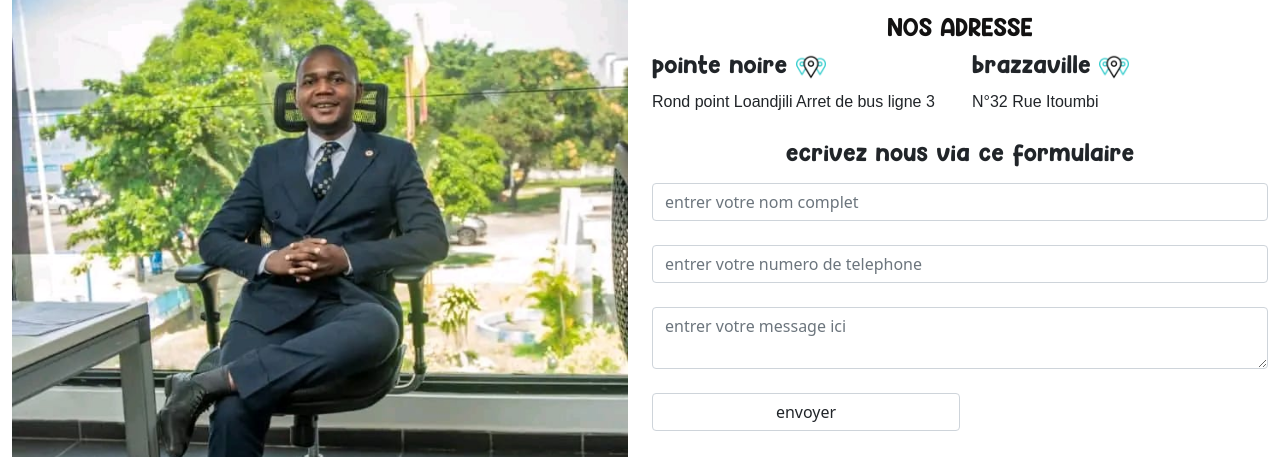
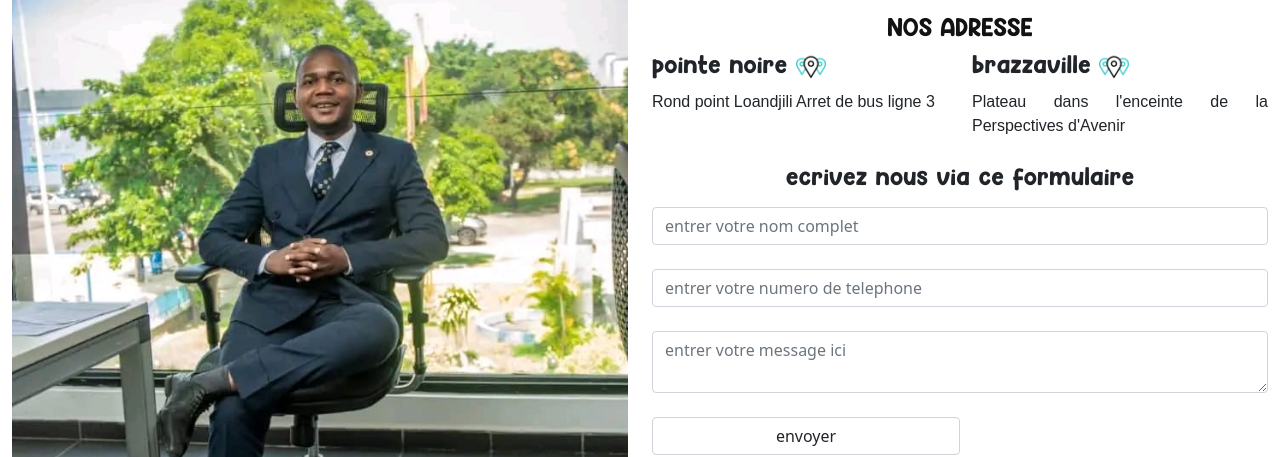
Before and after one commit to TAMANN-B/dsk, a plain HTML site: page index.html in a window 1280 px wide. Shown: the part 9087-9544 px from the top of the page. Drawn offline with nearby package versions, Linux system fonts and the light colour scheme.

Commit message:
Update index.html

```diff
--- a/index.html
+++ b/index.html
@@ -711,7 +711,7 @@
                             <div class="col-sm-12 col-md-6">
                                 <h4>brazzaville <img class="img_icon" src="icons/emplacements.png" alt="place_marker"></h4>
                                 <p>
-                                    N°32 Rue Itoumbi
+                                    Plateau dans l'enceinte de la Perspectives d'Avenir
                                 </p>
                             </div>
                         </div>
```
